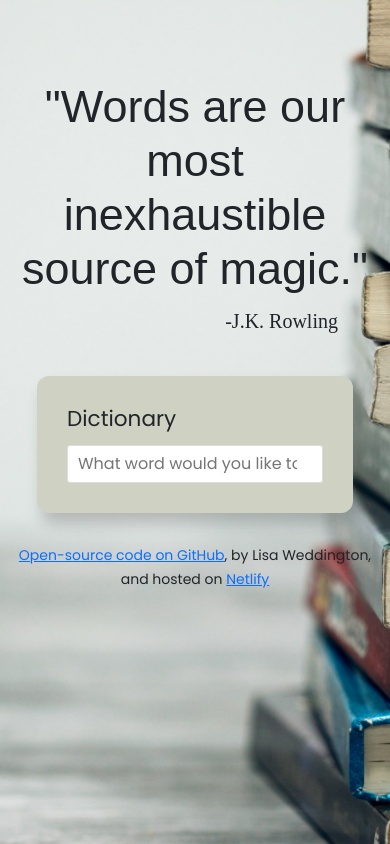
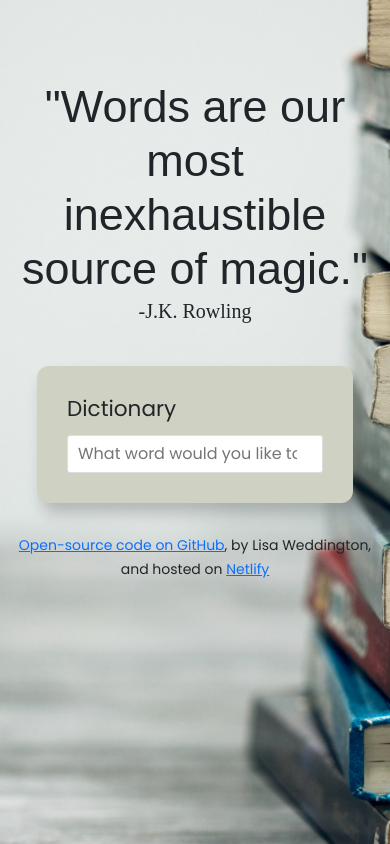
Before and after one commit to lisahack1126/react-dictionary-project, a React (Create React App) app: page / in a window 390 px wide. Built offline with nearby package versions, Linux system fonts and the light colour scheme; no server answers; a web font is replaced by a local one.

Commit message:
Improved background image responsiveness

```diff
--- a/src/App.css
+++ b/src/App.css
@@ -20,10 +20,9 @@ blockquote h2 {
 }
 
 figcaption {
-  text-align: right;
+  text-align: center;
   font-family: "Mrs Saint Delafield", cursive;
   font-size: 20px;
-  margin: 10px 40px 0 0;
 }
 
 @media (max-width: 800px) {
--- a/src/index.css
+++ b/src/index.css
@@ -15,3 +15,9 @@ code {
   font-family: source-code-pro, Menlo, Monaco, Consolas, "Courier New",
     monospace;
 }
+
+@media (max-width: 800px) {
+  body {
+    max-width: 100%;
+  }
+}
```
